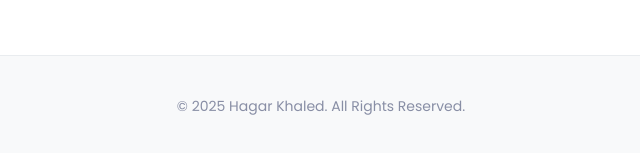
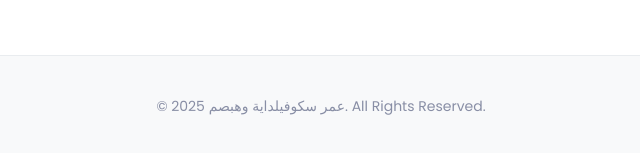
Before and after one commit to TamreDkoClass/Omar_Badr, a plain HTML site: page index.html in a window 1280 px wide. Shown: the part 8365-8518 px from the top of the page, 319-959 px from the left. Drawn offline with nearby package versions, Linux system fonts and the light colour scheme.

Commit message:
Update index.html

```diff
--- a/index.html
+++ b/index.html
@@ -1373,7 +1373,7 @@ HaskinHub جمعتلك الاتنين
 		<div class="container">
 			<div class="hm-footer-copyright text-center">
 				<p>
-					&copy; 2025 Hagar Khaled. All rights reserved.
+					&copy; 2025 عمر سكوفيلداية وهبصم. All rights reserved.
 				</p>
 			</div>
 		</div>
```
